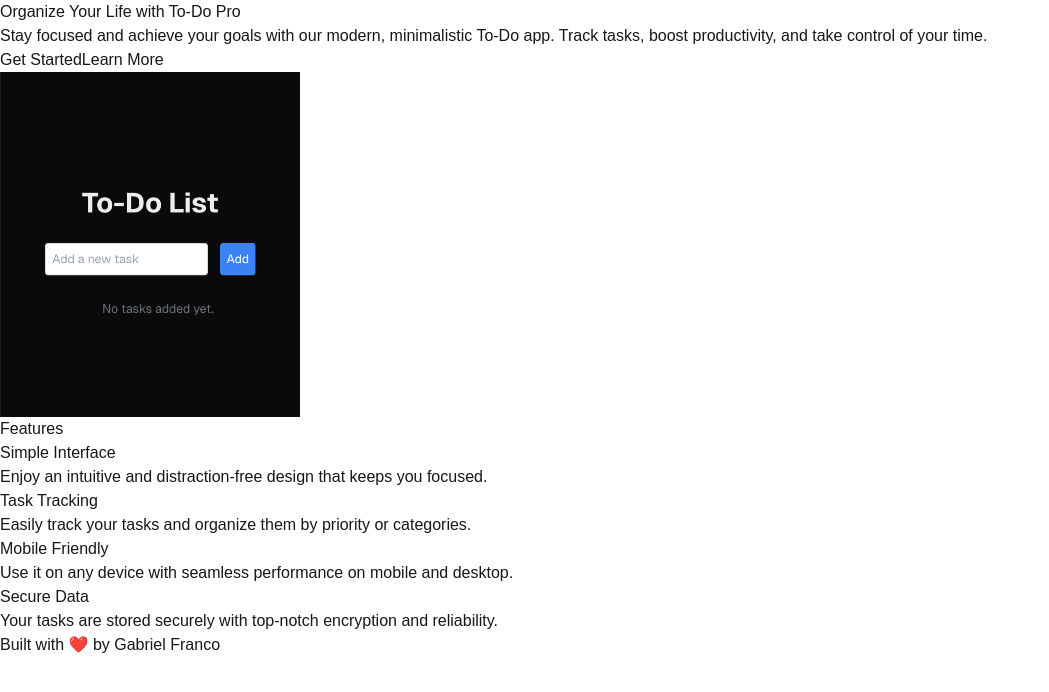
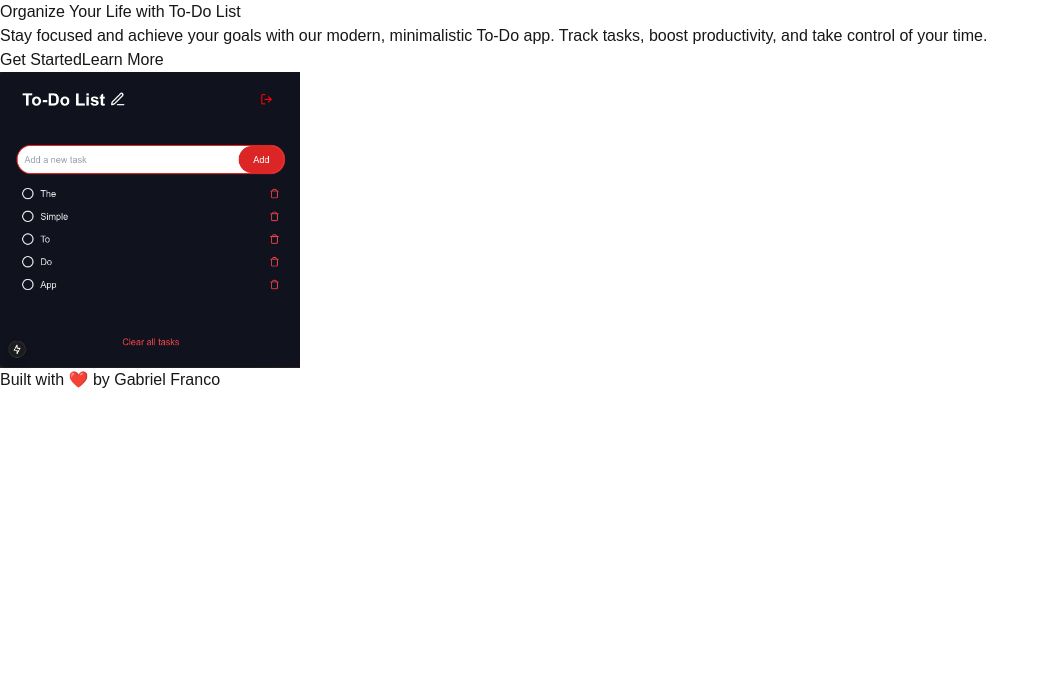
Before and after one commit to francotechadmin/amplify-to-do-app, a Next.js app: page /components/landing in a window 1280 px wide. Shown: the top 692 px of the page, without its empty margins (0-1049 px from the left). Built offline with nearby package versions, Linux system fonts and the light colour scheme.

Commit message:
Update LandingPage styles and text for improved branding and layout

```diff
--- a/src/app/components/landing/page.tsx
+++ b/src/app/components/landing/page.tsx
@@ -4,12 +4,12 @@ import Image from "next/image";
 
 function LandingPage() {
   return (
-    <div className="flex flex-col items-center justify-center min-h-screen bg-gray-900 text-white p-8">
+    <div className="flex flex-col items-center justify-center min-h-screen  text-white p-8">
       {/* Title Section */}
       <div className="text-center max-w-4xl mb-12">
         <h1 className="text-5xl sm:text-6xl font-extrabold leading-tight">
           Organize Your Life with{" "}
-          <span className="text-blue-500">To-Do Pro</span>
+          <span className="text-red-500">To-Do List</span>
         </h1>
       </div>
       {/* Hero Section */}
@@ -25,7 +25,7 @@ function LandingPage() {
           <div className="flex flex-col sm:flex-row gap-4 justify-center ">
             <Link
               href="/app"
-              className="bg-blue-500 hover:bg-blue-600 text-white px-6 py-3 rounded-lg text-lg font-medium transition-all"
+              className="bg-red-500 hover:bg-red-600 text-white px-6 py-3 rounded-lg text-lg font-medium transition-all"
             >
               Get Started
             </Link>
@@ -38,7 +38,7 @@ function LandingPage() {
           </div>
         </div>
         {/* Hero Image */}
-        <div className="relative max-w-md lg:max-w-lg justify-self-center align-self-center">
+        <div className="relative max-w-md lg:max-w-lg hidden lg:block justify-self-center align-self-center border rounded">
           <Image
             src="/sc.png"
             alt="To-Do Pro App"
@@ -50,7 +50,7 @@ function LandingPage() {
       </div>
 
       {/* Features Section */}
-      <section id="features" className="mt-16 w-full max-w-5xl text-gray-300">
+      {/* <section id="features" className="mt-16 w-full max-w-5xl text-gray-300">
         <h2 className="text-4xl font-bold text-center text-gray-100 mb-8">
           Features
         </h2>
@@ -92,7 +92,7 @@ function LandingPage() {
             </p>
           </div>
         </div>
-      </section>
+      </section> */}
 
       {/* Footer Section */}
       <footer className="mt-16 text-gray-500">
```
Also changed, not shown: public/sc.png.
